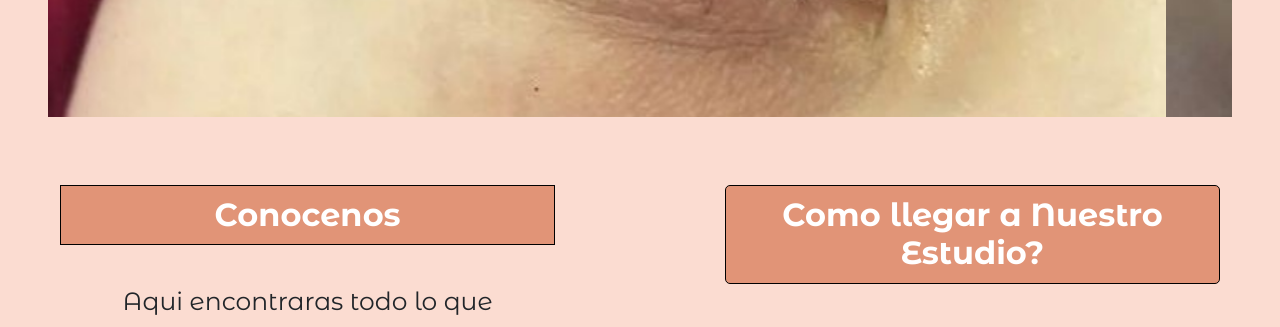
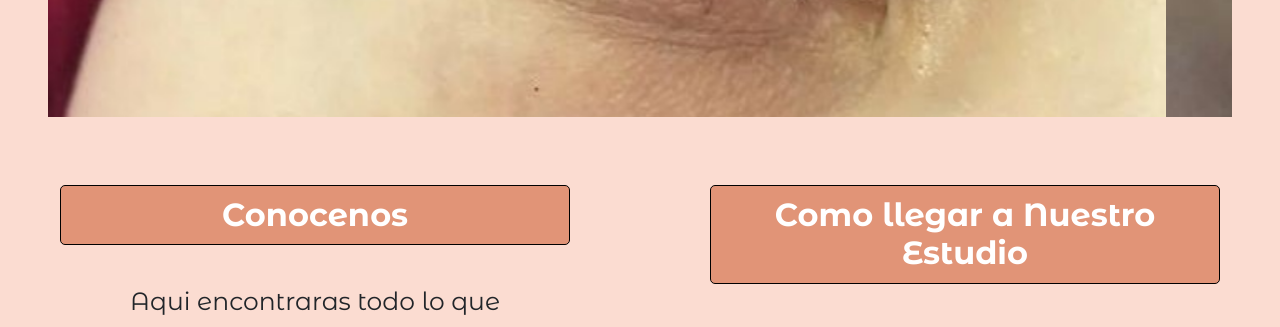
Before and after one commit to KaiserSZ/finalschultz, a plain HTML site: page index.html in a window 1280 px wide. Shown: the part 560-887 px from the top of the page. Drawn offline with nearby package versions, Linux system fonts and the light colour scheme.

Commit message:
cambiamos la seccion conocenos

```diff
--- a/css/style.css
+++ b/css/style.css
@@ -122,7 +122,9 @@ header {
 }
 .conocenos{
     display: flex;
-    gap: 50px;
+    flex-direction: row;
+    flex-wrap: nowrap;
+    gap: 20px;
     margin: 0 10 20 20;
 }
 .guia{
--- a/index.html
+++ b/index.html
@@ -83,12 +83,12 @@
 
     <section class="conocenos">
       <div class="propuesta">
-        <h2>Conocenos</h2>
+        <h2 class="guia">Conocenos</h2>
         <p class="conocenostexto">Aqui encontraras todo lo que necesitas si estas pensando en renovar tu imagen, desde tratamientos esteticos (como limpiezas faciales y micropigmentacion), extension y lifting de pestañas. hasta uñas esculpidas y depilacion definitiva!</p>
       </div>
       <div class="ubicacion">
-        <h2 class="guia">Como llegar a Nuestro Estudio?</h2>
-          <iframe width="400" height="400" src="https://www.youtube.com/embed/Qn6SL6MZDgE?si=J90993-qHSL_V9Cf" title="YouTube video player" frameborder="0" allow="accelerometer; autoplay; clipboard-write; encrypted-media; gyroscope; picture-in-picture; web-share" referrerpolicy="strict-origin-when-cross-origin" allowfullscreen></iframe>
+        <h2 class="guia">Como llegar a Nuestro Estudio</h2>
+        <iframe class="videoubi" width="400" height="400" src="https://www.youtube.com/embed/Qn6SL6MZDgE?si=J90993-qHSL_V9Cf" title="YouTube video player" frameborder="0" allow="accelerometer; autoplay; clipboard-write; encrypted-media; gyroscope; picture-in-picture; web-share" referrerpolicy="strict-origin-when-cross-origin" allowfullscreen></iframe>
       </div>
     </section>
     <section class="">
```
Also changed, not shown: pages/conocenos.html (+1 -1 lines).
